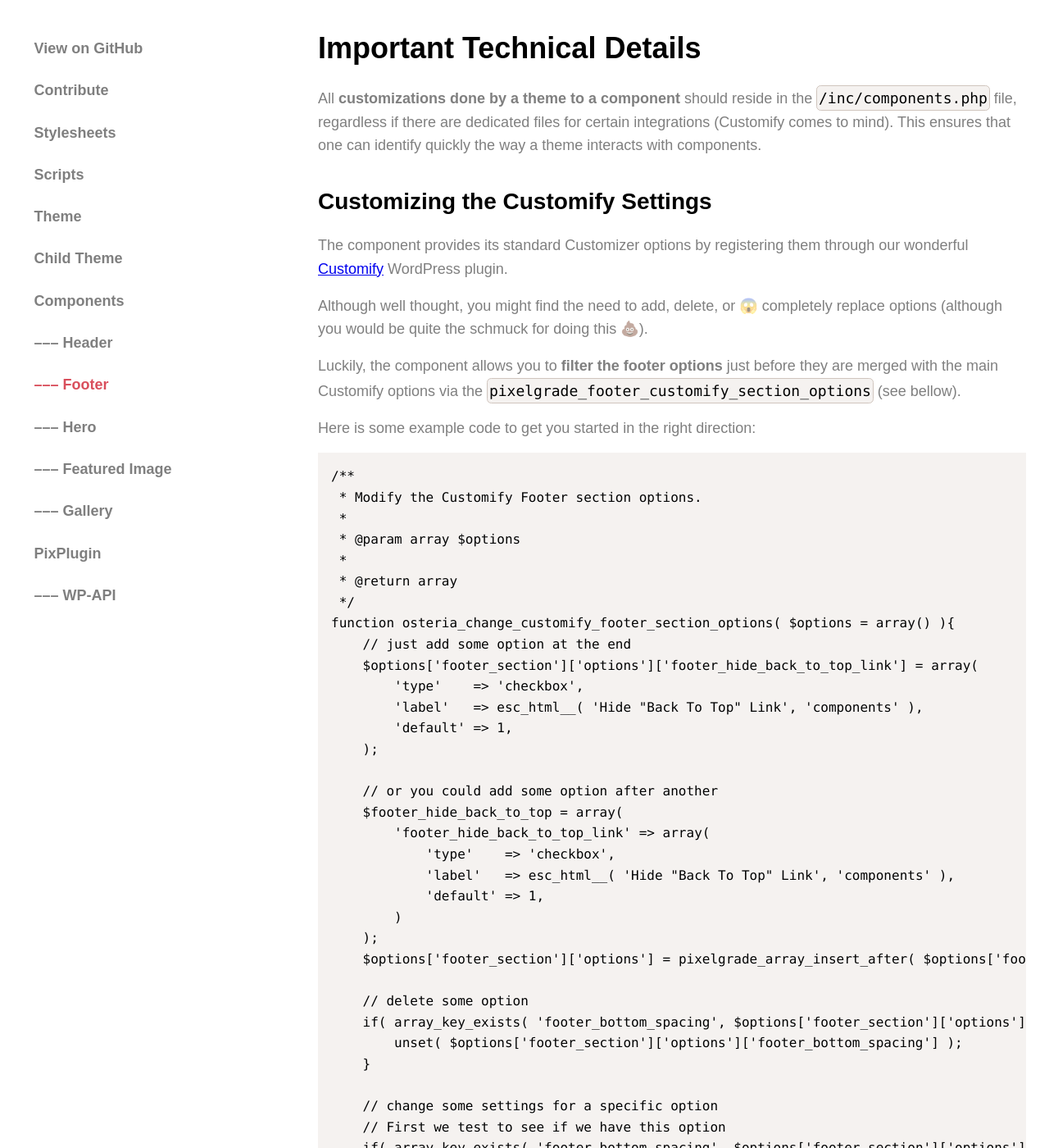
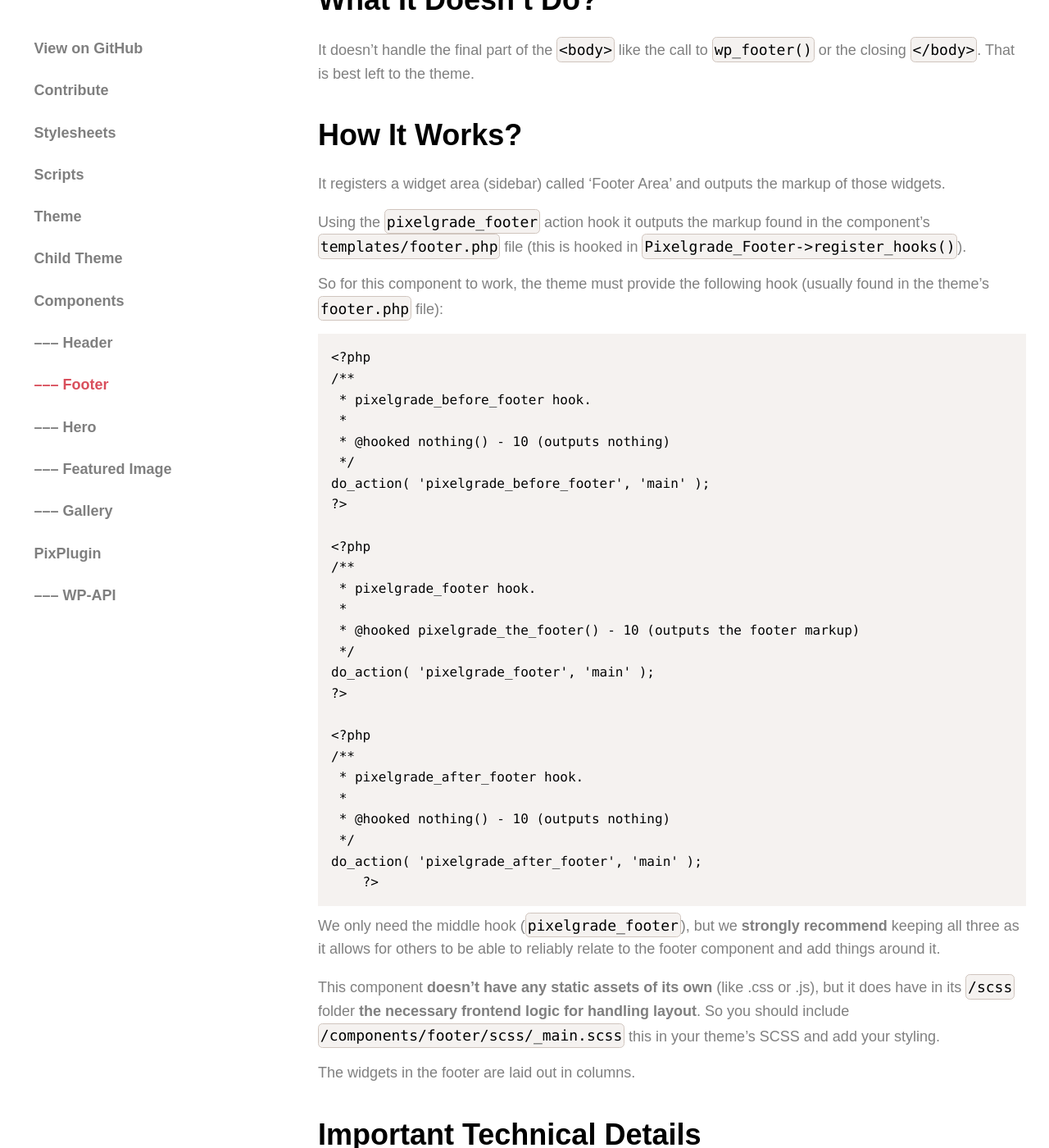
Before and after one commit to pixelgrade/guides, a Jekyll site: the page built from components/footer.md, in a window 1280 px wide and 1400 px high, scrolled down 488 px. Shown: the whole window at 82% size. Built offline with Jekyll 4.4.1, drawn with Linux system fonts in a browser that asks for light colours; some of the changed text lies outside the part shown.

Commit message:
the footer

````diff
--- a/components/footer.md
+++ b/components/footer.md
@@ -8,14 +8,57 @@ This is the guide for the **Pixelgrade Footer** component. We will tackle both b
 
 ## What Does It Do?
 
+This is quite a straight forward component. It will handle the **markup, Customizer options and widgets** of the `<footer>` section of the `<body>`.
 
+The footer contains the widget area and the copyright text controlled through the Customizer.
 
 ## What It Doesn't Do?
+
+It doesn't handle the final part of the `<body>` like the call to `wp_footer()` or the closing `</body>`. That is best left to the theme.
 
 
 ## How It Works?
 
+It registers a widget area (sidebar) called 'Footer Area' and outputs the markup of those widgets.
 
+Using the `pixelgrade_footer` action hook it outputs the markup found in the component's `templates/footer.php` file (this is hooked in `Pixelgrade_Footer->register_hooks()`).
+
+So for this component to work, the theme must provide the following hook (usually found in the theme's `footer.php` file):
+
+```php
+<?php
+/**
+ * pixelgrade_before_footer hook.
+ *
+ * @hooked nothing() - 10 (outputs nothing)
+ */
+do_action( 'pixelgrade_before_footer', 'main' );
+?>
+
+<?php
+/**
+ * pixelgrade_footer hook.
+ *
+ * @hooked pixelgrade_the_footer() - 10 (outputs the footer markup)
+ */
+do_action( 'pixelgrade_footer', 'main' );
+?>
+
+<?php
+/**
+ * pixelgrade_after_footer hook.
+ *
+ * @hooked nothing() - 10 (outputs nothing)
+ */
+do_action( 'pixelgrade_after_footer', 'main' );
+    ?>
+```
+
+We only need the middle hook (`pixelgrade_footer`), but we **strongly recommend** keeping all three as it allows for others to be able to reliably relate to the footer component and add things around it.
+
+This component **doesn't have any static assets of its own** (like .css or .js), but it does have in its `/scss` folder **the necessary frontend logic for handling layout**. So you should include `/components/footer/scss/_main.scss` this in your theme's SCSS and add your styling.
+
+The widgets in the footer are laid out in columns.
 
 ## Important Technical Details
 
````
